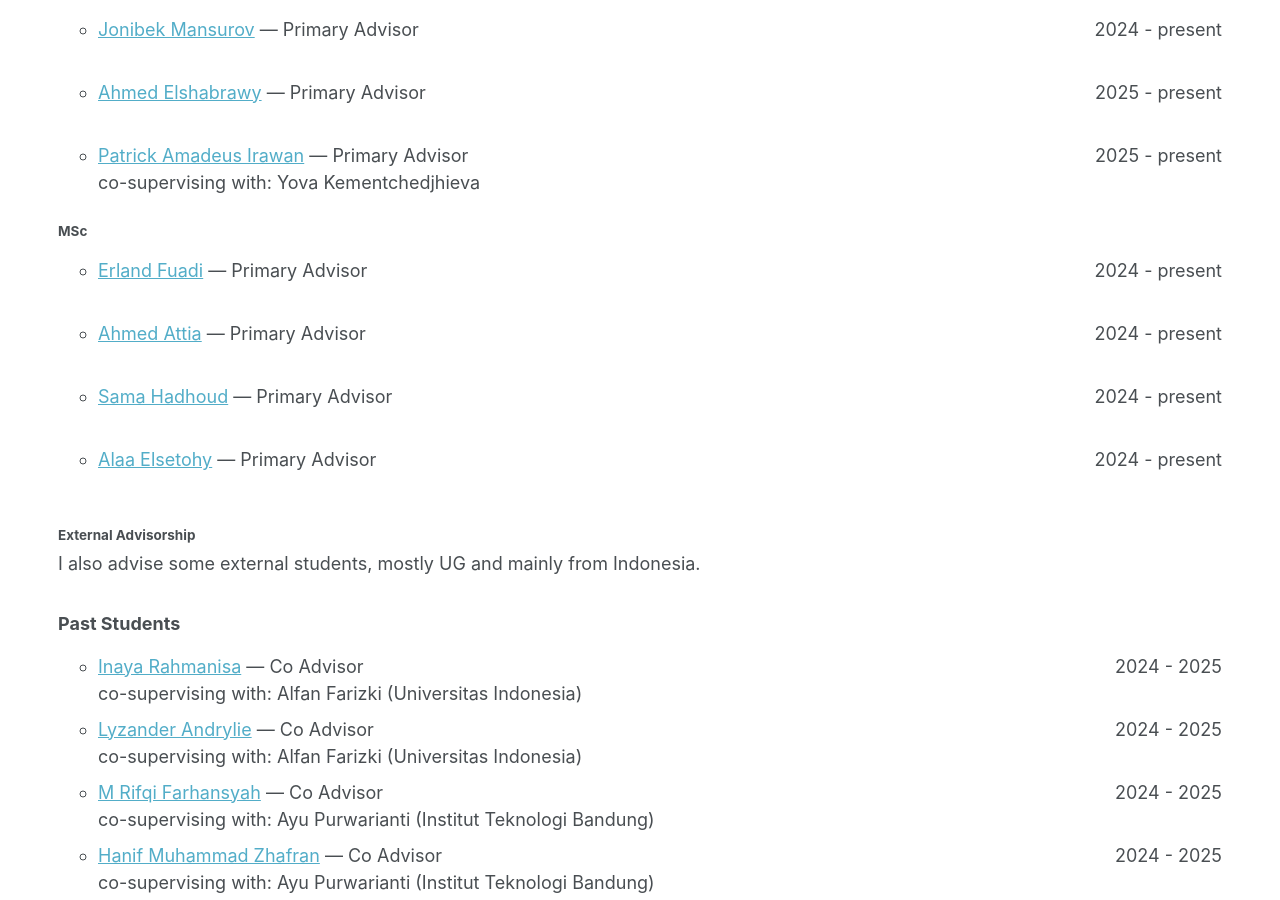
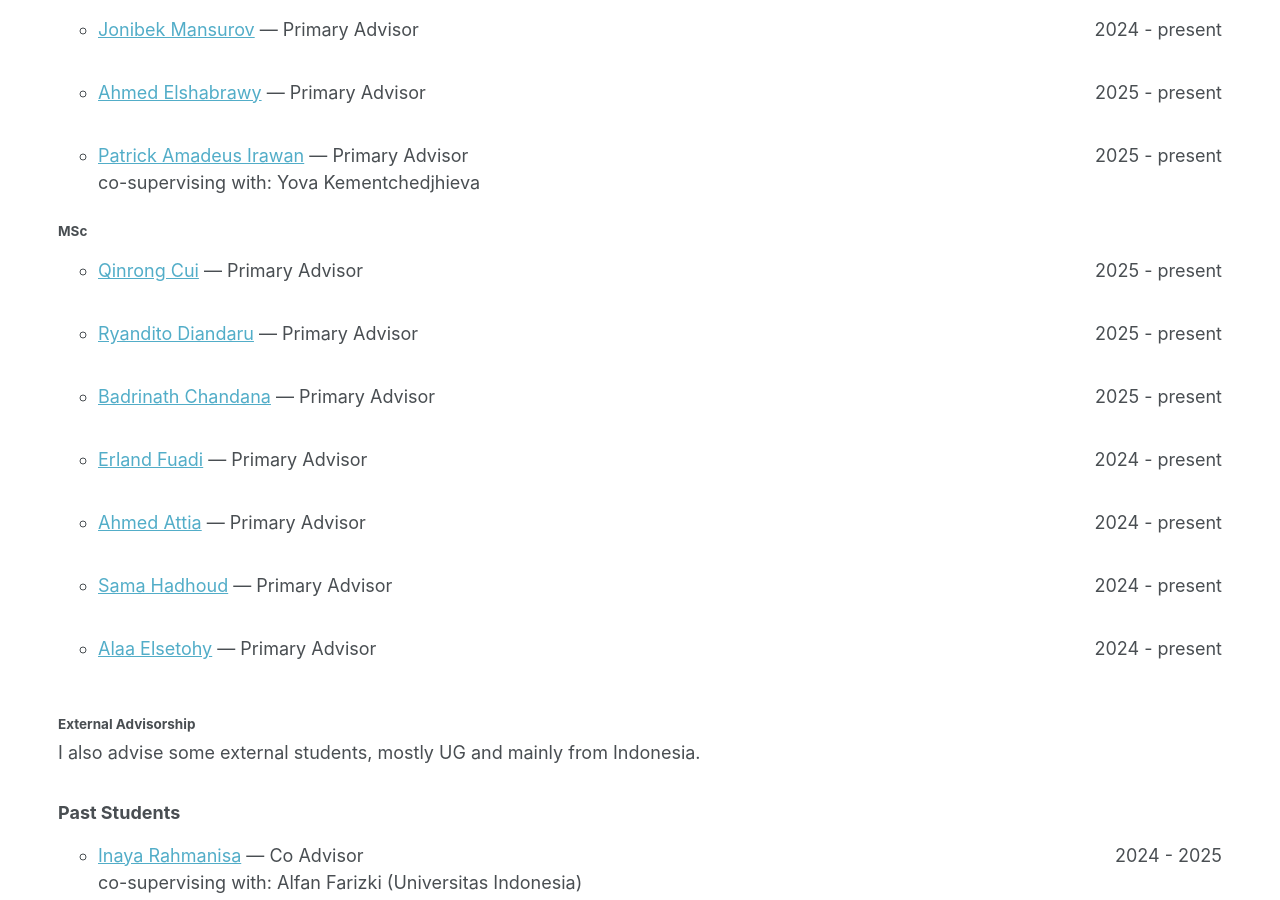
Before and after one commit to afaji/afaji.github.io, a Jekyll site: the page built from _pages/cv.md, in a window 1280 px wide and 900 px high, scrolled down 9112 px. Built offline with Jekyll 4.4.1, drawn with Linux system fonts in a browser that asks for light colours.

Commit message:
add new students

```diff
--- a/_data/student.yaml
+++ b/_data/student.yaml
@@ -55,6 +55,31 @@ students:
     starting_year: "2025"
     url: "https://www.linkedin.com/in/ashabrawy/"
     photo:
+    alt_photo:
+
+  - name: "Qinrong Cui"
+    category: "MSc"
+    location: "MBZUAI"
+    my_role: "Primary Advisor"
+    starting_year: "2025"
+    url: ""
+    photo: "/images/team/erland.jpg"
+    alt_photo:
+  - name: "Ryandito Diandaru"
+    category: "MSc"
+    location: "MBZUAI"
+    my_role: "Primary Advisor"
+    starting_year: "2025"
+    url: ""
+    photo: "/images/team/erland.jpg"
+    alt_photo:
+  - name: "Badrinath Chandana"
+    category: "MSc"
+    location: "MBZUAI"
+    my_role: "Primary Advisor"
+    starting_year: "2025"
+    url: ""
+    photo: "/images/team/erland.jpg"
     alt_photo:
 
   - name: "Erland Fuadi"
```
